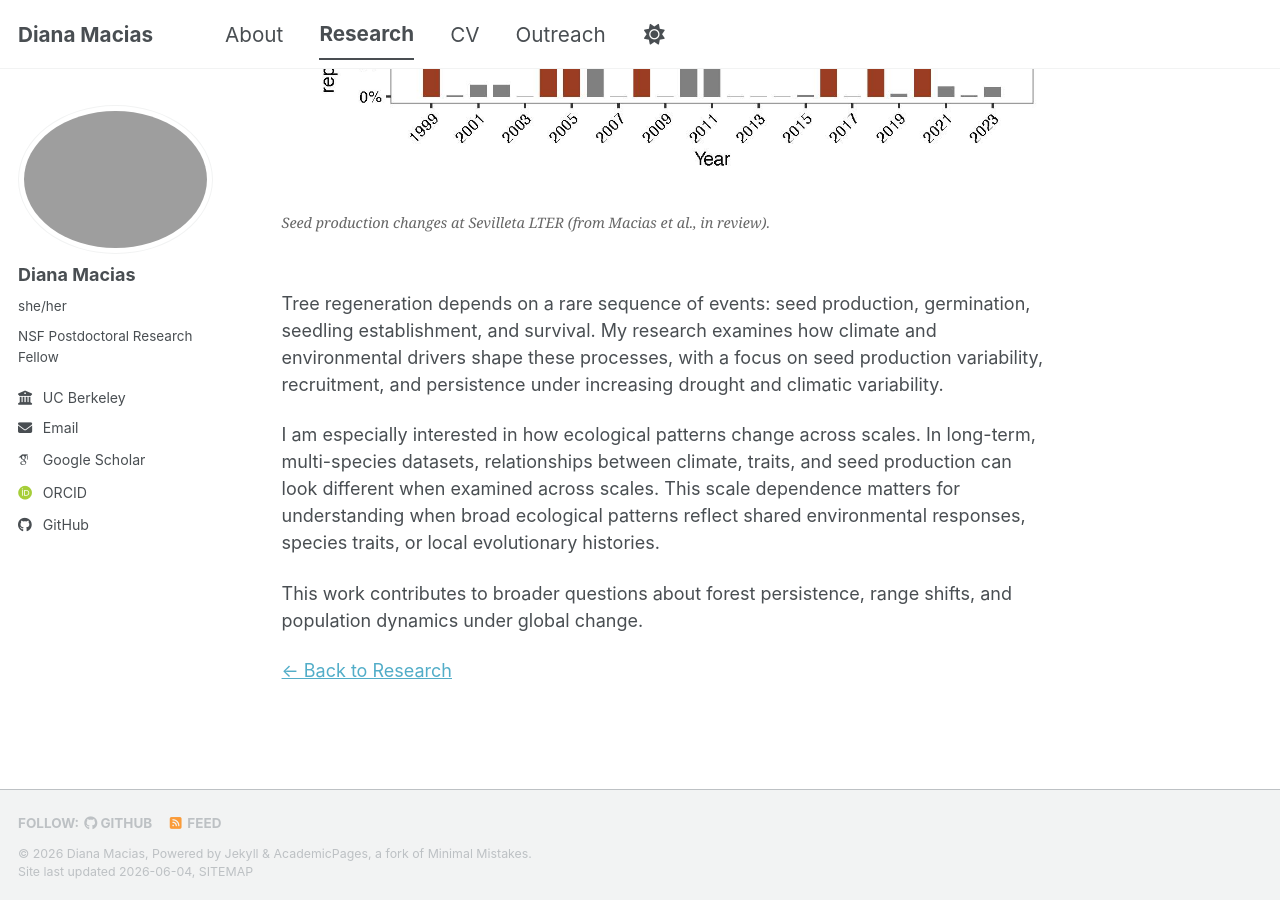
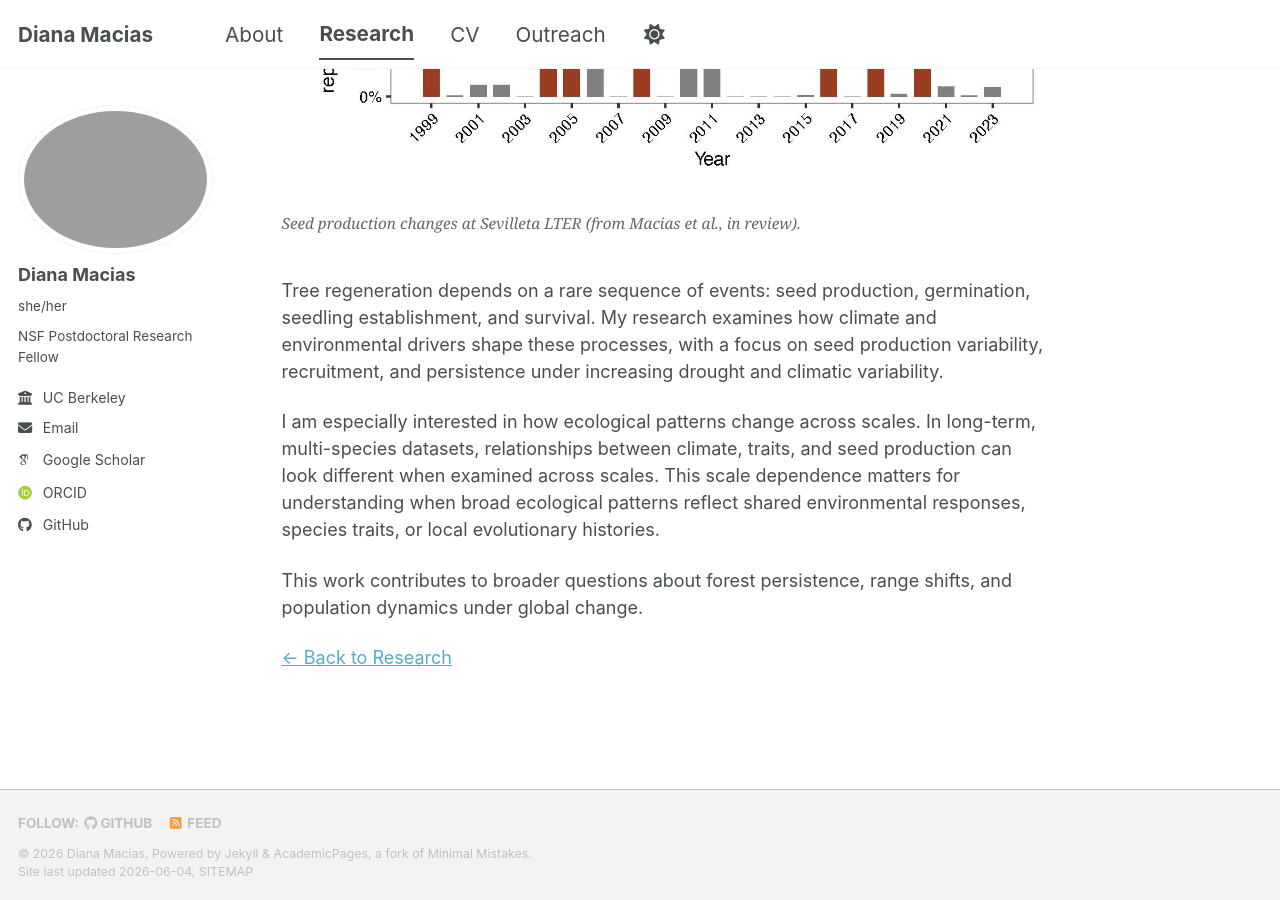
Before and after one commit to maciasd/maciasd.github.io, a Jekyll site: the page built from _pages/forest-resileince.md, in a window 1280 px wide and 900 px high, scrolled down 660 px. Built offline with Jekyll 4.4.1, drawn with Linux system fonts in a browser that asks for light colours; some web fonts are replaced; a script bundle is joined from its source files by our own code; library files that are not in the unit come from our copies.

Commit message:
Adjust figure styling in forest resilience page

```diff
--- a/_pages/forest-resileince.md
+++ b/_pages/forest-resileince.md
@@ -4,9 +4,9 @@ title: "Forest Resilience and Regeneration"
 author_profile: true
 ---
 
-<figure style="text-align: center; margin-bottom: 50px;">
+<figure style="text-align: center; margin-bottom: 35px;">
   <img src="/images/forest-resilience.jpg" width="450" alt="Seed production at Sevilleta LTER">
-  <figcaption style="font-size: 0.80em; line-height: 1.4; color: #666; margin-top: 8px;">
+  <figcaption style="font-size: 0.85em; line-height: 1.4; color: #666; margin-top: 8px;">
     <em>Seed production changes at Sevilleta LTER (from Macias et al., in review).</em>
   </figcaption>
 </figure>
```
